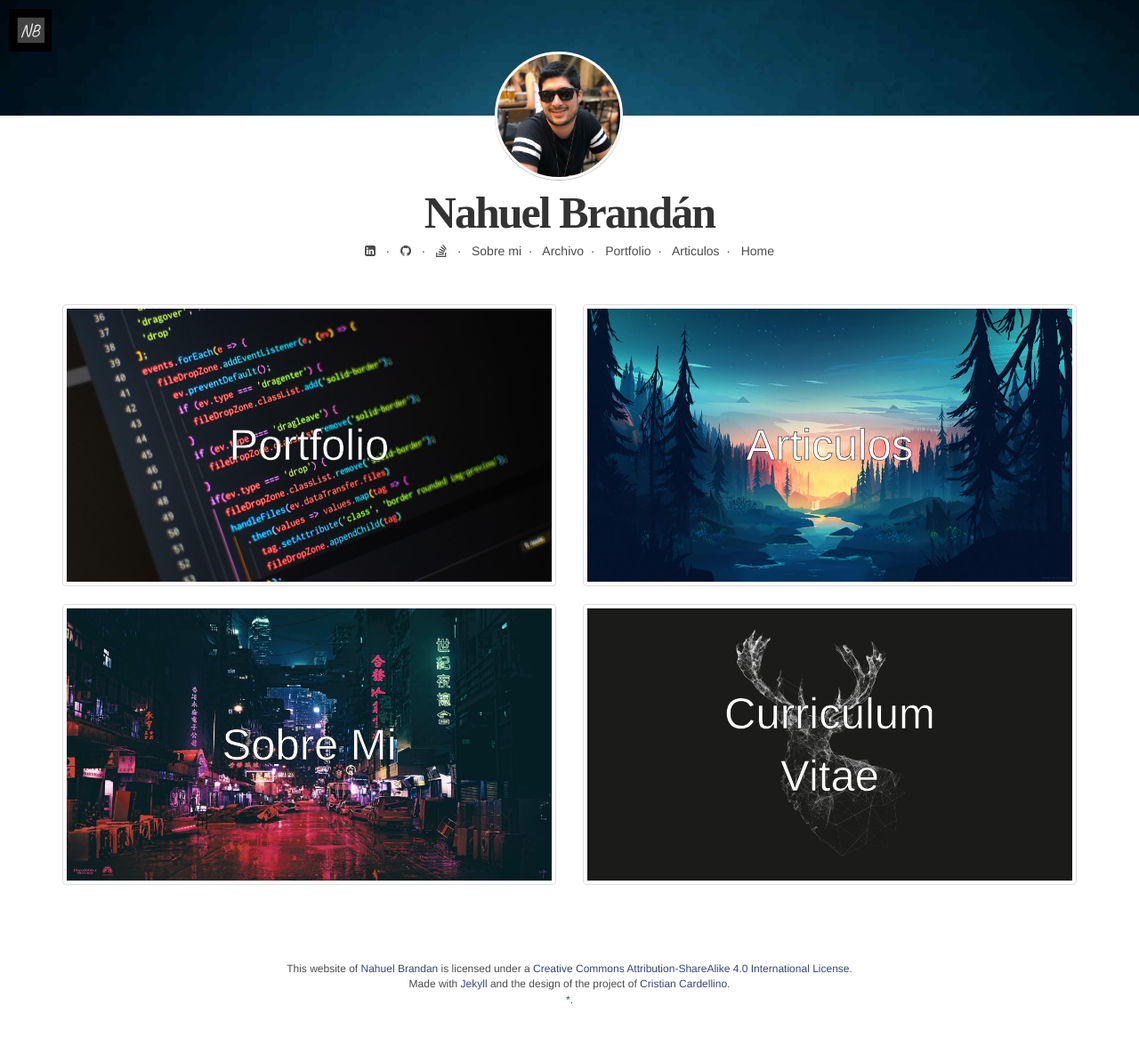
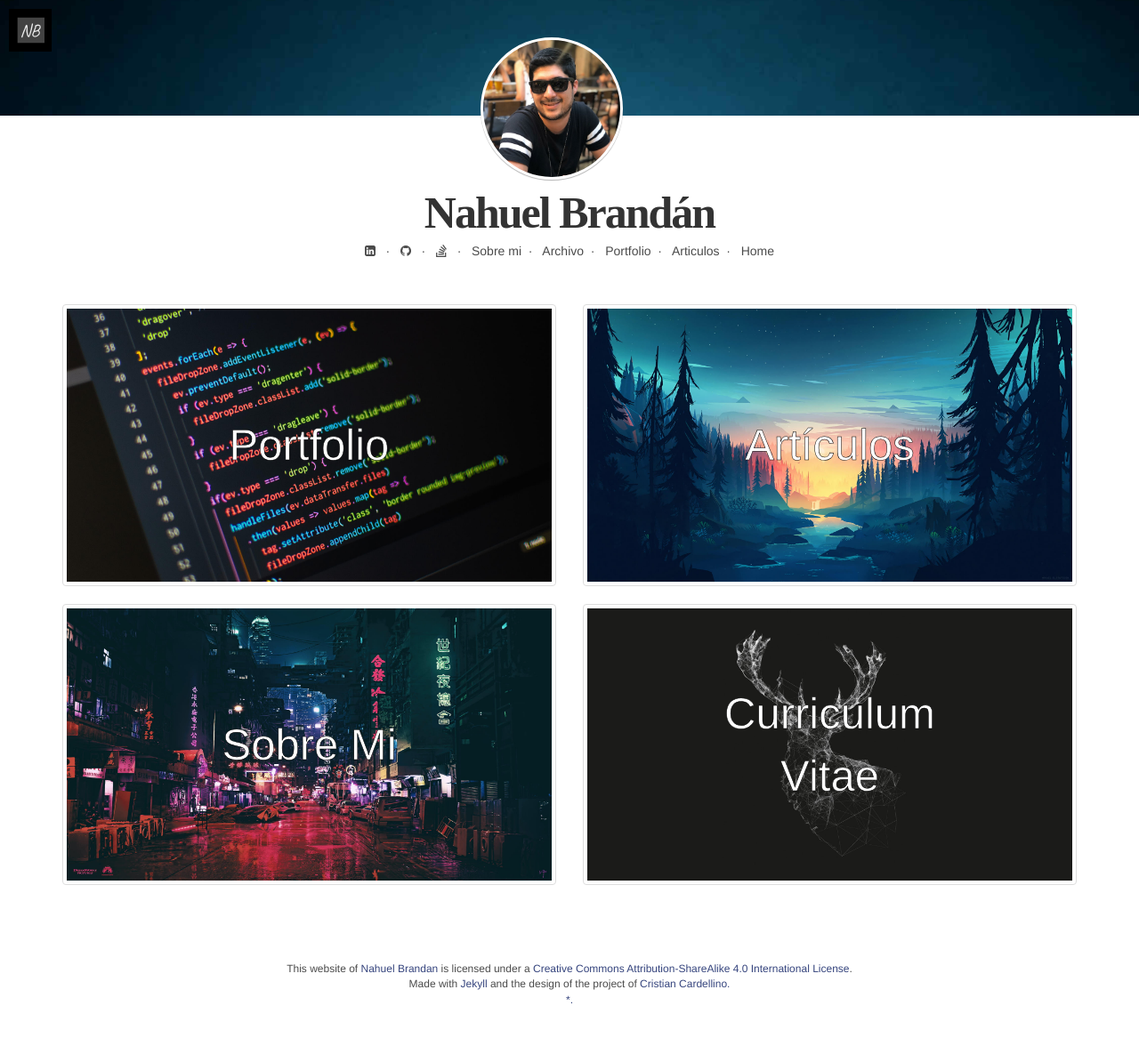
Before and after one commit to nahuelbrandan/nahuelbrandan.github.io, a Jekyll site: the page built from index.html, in a window 1280 px wide, cut to the strip 0-1178 px from the top of the page. Shown: the top 1167 px of the strip at 89% size. Built offline with Jekyll 4.4.1, drawn with Linux system fonts in a browser that asks for light colours; cached includes are drawn as plain includes; nearby versions of some CDN libraries; some web fonts are replaced; the list of posts is cut into pages by our own code.

Commit message:
leves cambios.

```diff
--- a/css/main.sass
+++ b/css/main.sass
@@ -83,10 +83,10 @@ body
   @include respond-to(800)
     padding: 0 $rs
   .blog-logo
-    width: $rs*9
-    height: $rs*9
+    width: $rs*10
+    height: $rs*10
     position: absolute
-    top: -$rs*4.5
+    top: -$rs*5.5
     right: 50%
     margin-right: -$rs*3.75
     background-size: cover
--- a/index.html
+++ b/index.html
@@ -48,7 +48,7 @@ layout: default
       <div class="thumbnail">
         <a href={{"/articles/" | prepend: site.baseurl}} itemprop="url">
           <img src="/assets/images/home/option2.jpg" class="img-fluid z-depth-1" alt="Articulos">
-          <p>Articulos</p>
+          <p>Artículos</p>
         </a>
       </div>
     </div>
```
